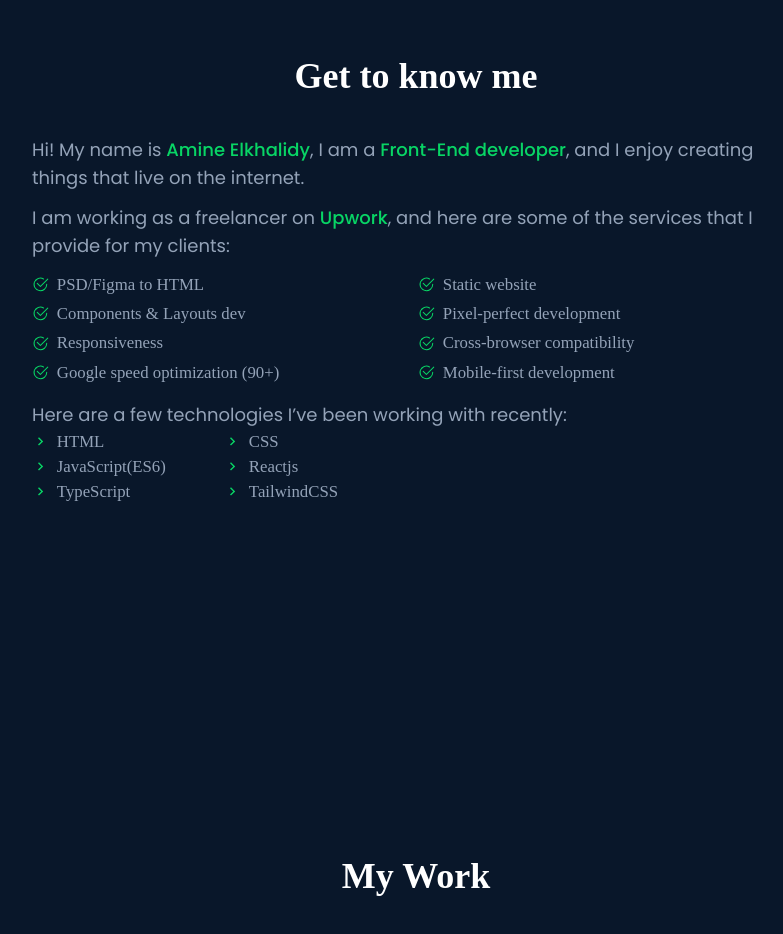
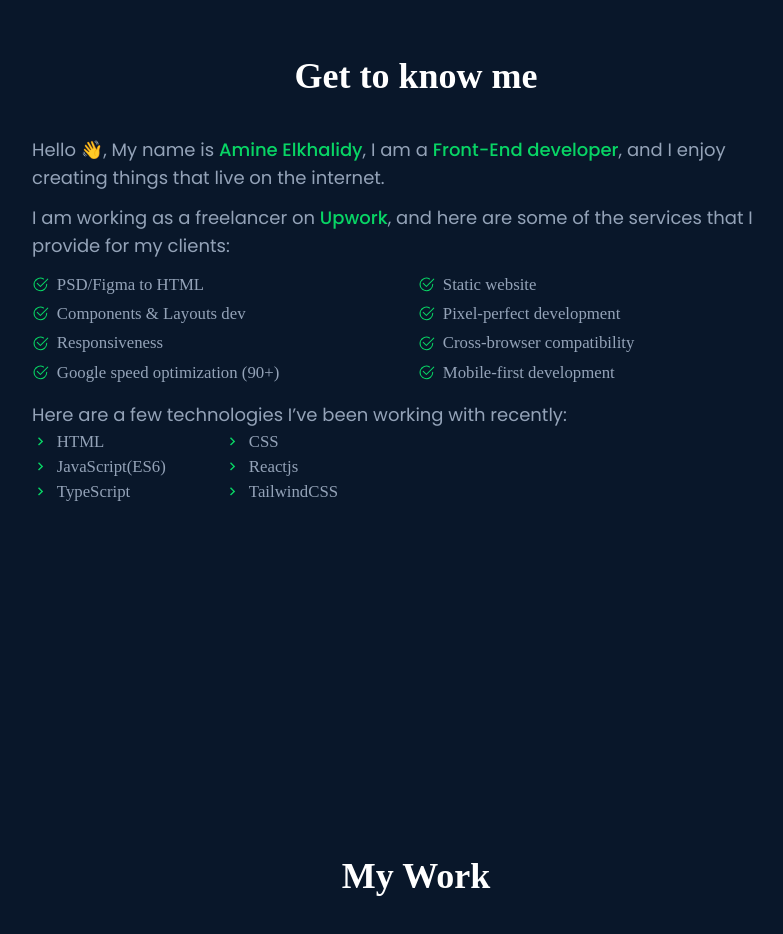
Before and after one commit to AmineElkhalidy/Portfolio, a React (Vite) app: page / in a window 1280 px wide. Shown: the part 840-1774 px from the top of the page, without its empty margins (224-1007 px from the left). Built offline with nearby package versions, Linux system fonts and the light colour scheme; a web font is replaced by a local one.

Commit message:
Changes added to about section

```diff
--- a/src/sections/About.jsx
+++ b/src/sections/About.jsx
@@ -25,7 +25,7 @@ const About = () => {
         <div className="max-w-3xl mx-auto md:px-8 lg:px-0">
           <div>
             <p className="text-slate-400 mb-3 md:text-lg">
-              Hi! My name is{" "}
+              Hello 👋, My name is{" "}
               <span className=" text-secondary font-medium">
                 Amine Elkhalidy
               </span>
```
